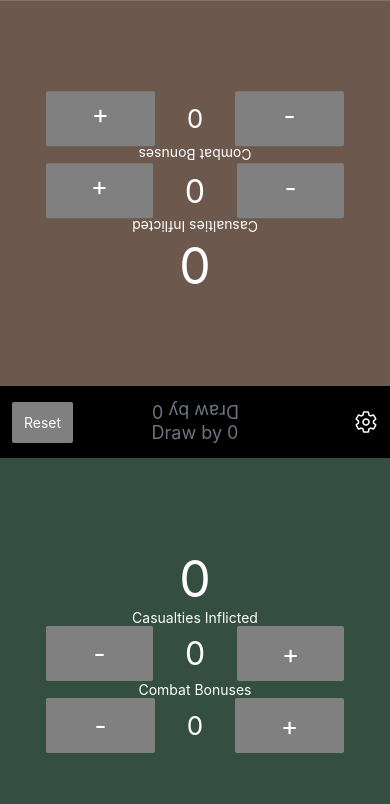
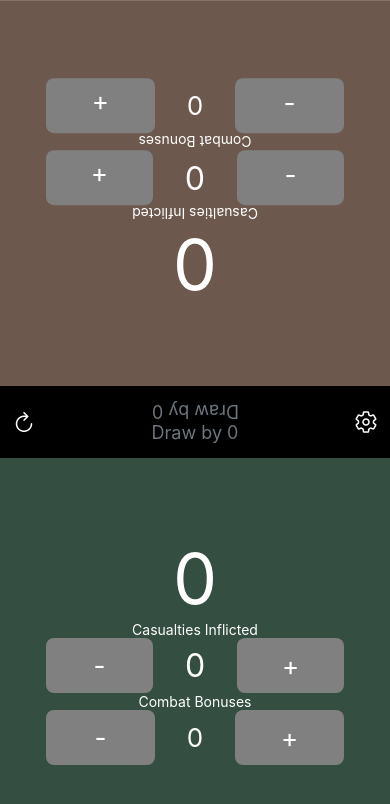
Before and after one commit to mpladow/wm-companion, a React Native app: screen /Home in a window 390 px wide. Shown: the top 804 px of the page. Built offline with nearby package versions, Linux system fonts and the light colour scheme.

Commit message:
added modal and settings feature

```diff
--- a/babel.config.js
+++ b/babel.config.js
@@ -10,7 +10,8 @@ module.exports = function (api) {
 						"@components": "./src/components",
 						"@utils": "./src/utils",
             "@hooks": "./src/hooks",
-            "@context": "./src/context"
+            "@context": "./src/context",
+            "@navigation": "./src/Navigation"
 					},
 					extensions: [".js", ".jsx", ".ts", ".tsx"],
 				},
--- a/src/Navigation/Home/screens/Home.tsx
+++ b/src/Navigation/Home/screens/Home.tsx
@@ -1,15 +1,18 @@
 import { StatusBar } from "expo-status-bar";
 import React, { useEffect, useMemo, useState } from "react";
-import { StyleSheet, Text, TouchableOpacity, View } from "react-native";
+import { Alert, FlatList, Modal, StyleSheet, Text, TouchableOpacity, View } from "react-native";
 
 import constants, { margin, playerTypes, results } from "@utils/constants";
 import { PlayerSection, ResultSection } from "./components";
 import CentreSection from "./components/CentreSection";
 import { ResultProps } from "@utils/types";
 import { useTheme } from "@hooks/useTheme";
+import CustomModal from "@components/CustomModal";
+import Settings from "@navigation/Settings/screens/Settings";
 
 export const Home = () => {
 	const theme = useTheme();
+	const [modalVisible, setModalVisible] = useState(false);
 	const [playerOneScore, setPlayerOneScore] = useState<number>(1);
 	const [playerTwoScore, setPlayerTwoScore] = useState<number>(0);
 	const [p1CasualtyScore, setP1CasualtyScore] = useState<number>(0);
@@ -19,7 +22,7 @@ export const Home = () => {
 
 	const combatResultTop = useMemo(() => {
 		const diff = playerOneScore - playerTwoScore;
-        const diffConverted = Math.abs(diff);
+		const diffConverted = Math.abs(diff);
 
 		if (diff > 0) {
 			return { result: results.Victory, diff: diffConverted } as ResultProps;
@@ -117,6 +120,7 @@ export const Home = () => {
 				}}
 			>
 				<CentreSection
+					handleSettingsPress={() => setModalVisible(!modalVisible)}
 					handleReset={handleReset}
 					topResultValue={combatResultTop}
 					bottomResultValue={combatResultBottom}
@@ -139,6 +143,9 @@ export const Home = () => {
 				/>
 			</View>
 			<StatusBar style='auto' />
+			<CustomModal setModalVisible={() => setModalVisible(!modalVisible)} modalVisible={modalVisible}>
+				<Settings/>
+			</CustomModal>
 		</View>
 	);
 };
--- a/src/Navigation/Home/screens/components/CentreSection.tsx
+++ b/src/Navigation/Home/screens/components/CentreSection.tsx
@@ -1,4 +1,4 @@
-import { StyleSheet, Text, View } from "react-native";
+import { Pressable, StyleSheet, Text, View } from "react-native";
 import React from "react";
 import ResultSection from "./ResultSection";
 import Button from "@components/button";
@@ -8,21 +8,24 @@ import Ionicons from "@expo/vector-icons/Ionicons";
 
 type CentreSectionProps = {
 	handleReset: () => void;
+	handleSettingsPress: () => void;
 	topResultValue?: ResultProps;
 	bottomResultValue?: ResultProps;
 };
-const CentreSection = ({ handleReset, topResultValue, bottomResultValue }: CentreSectionProps) => {
+const CentreSection = ({ handleReset, handleSettingsPress, topResultValue, bottomResultValue }: CentreSectionProps) => {
 	const { theme } = useTheme();
 	return (
 		<>
 			<View style={{ flex: 1, justifyContent: "center", alignItems: "flex-start" }}>
-				<Button onPress={handleReset} variant={"default"}>
-					<Text style={{ color: theme.text }}>Reset</Text>
-				</Button>
+				<Pressable onPress={handleReset}>
+					<Ionicons name='refresh' size={24} color={theme.text} />
+				</Pressable>
 			</View>
 			<ResultSection resultOne={bottomResultValue} resultTwo={topResultValue} />
 			<View style={{ flex: 1, justifyContent: "center", alignItems: "flex-end" }}>
-				<Ionicons name='settings-outline' size={24} color={theme.text} />
+				<Pressable onPress={handleSettingsPress}>
+					<Ionicons name='settings-outline' size={24} color={theme.text} />
+				</Pressable>
 			</View>
 		</>
 	);
--- a/src/Navigation/Home/screens/components/PlayerSection.tsx
+++ b/src/Navigation/Home/screens/components/PlayerSection.tsx
@@ -40,7 +40,7 @@ const PlayerSection = ({
 	return (
 		<View style={{ flex: 1, flexDirection: "column" }}>
 			<View style={{ flex: 1, justifyContent: "center", alignItems: "center", backgroundColor: "#eaeae" }}>
-				<Text style={{ fontSize: 50, color: theme.text }}>{playerScore}</Text>
+				<Text style={{ fontSize: 70, color: theme.text }}>{playerScore}</Text>
 			</View>
 
 			<View style={{ flex: 1, flexDirection: "column" }}>
--- /dev/null
+++ b/src/Navigation/Settings/screens/Settings.tsx
@@ -0,0 +1,61 @@
+import { FlatList, Pressable, StyleSheet, View } from "react-native";
+import React from "react";
+import { useTheme } from "@hooks/useTheme";
+import { Styling } from "@utils/index";
+import { Text } from "@components/index";
+import { margin } from "@utils/constants";
+
+const Settings = () => {
+	const { theme } = useTheme();
+	const onPress = () => {
+		console.log("onPress");
+	};
+	const settings = ["About"];
+	return (
+		<View style={{ display: "flex", flex: 1 }}>
+			<View>
+				<Text style={{ fontSize: Styling.lg }}>WMR Combat Calculator</Text>
+				<View style={{ marginVertical: margin }}>
+					<Text>A companion app to assist in Warmaster and Warmaster Revolution wargaming.</Text>
+					<Text>Future features:</Text>
+					<Text>- Combat score visual customisations</Text>
+					<Text>- Victory Points calculator</Text>
+					<Text>- Tournament Progress Management</Text>
+				</View>
+				<View style={{ marginVertical: margin }}>
+					<Text>
+						Disclaimer: This is a fan-made hobby project and I have no affiliation with Games Workshop or its
+						affiliates.
+					</Text>
+				</View>
+			</View>
+			{/* <FlatList
+				contentContainerStyle={{ flex: 1, justifyContent: "center" }}
+				data={settings}
+				renderItem={({ item, index }) => (
+					<View style={{ marginTop: Styling.md }}>
+						<Pressable key={index} onPress={onPress}>
+							<View
+								style={{
+									padding: 4,
+									borderWidth: 1,
+									borderColor: theme.backgroundVariant,
+									borderRadius: 4,
+									alignItems: "center",
+									flexDirection: "row",
+									height: 50,
+								}}
+							>
+								<Text>{item}</Text>
+							</View>
+						</Pressable>
+					</View>
+				)}
+			/> */}
+		</View>
+	);
+};
+
+export default Settings;
+
+const styles = StyleSheet.create({});
--- /dev/null
+++ b/src/components/CustomModal.tsx
@@ -0,0 +1,101 @@
+import { Alert, Dimensions, Modal, Pressable, StyleSheet, Text, TouchableWithoutFeedback, View } from "react-native";
+import React from "react";
+import { AntDesign } from "@expo/vector-icons";
+import Button from "./button";
+import { useTheme } from "@hooks/useTheme";
+
+type CustomModalProps = {
+	setModalVisible: () => void;
+	modalVisible: boolean;
+	children: JSX.Element;
+};
+
+const CustomModal = ({ setModalVisible, modalVisible, children }: CustomModalProps) => {
+	const windowWidth = Dimensions.get("window").width;
+    const {theme} = useTheme();
+
+	return (
+		<Modal
+			animationType='fade'
+			transparent={true}
+			visible={modalVisible}
+			onRequestClose={() => {
+				Alert.alert("Modal has been closed.");
+				setModalVisible();
+			}}
+		>
+			<TouchableWithoutFeedback onPress={setModalVisible}>
+				<View style={styles.modalOverlay} />
+			</TouchableWithoutFeedback>
+			<View style={styles.centeredView}>
+				<View style={[styles.modalView, { width: windowWidth - 40, backgroundColor:  theme.background}]}>
+					<>
+						<View style={{ position: "absolute", right: 0, flexDirection: "row", padding: 20 }}>
+							<Pressable onPress={setModalVisible}>
+								<AntDesign name='close' size={24} color={theme.text} />
+							</Pressable>
+						</View>
+						{children}
+					</>
+				</View>
+				<View></View>
+			</View>
+		</Modal>
+	);
+};
+
+export default CustomModal;
+
+const styles = StyleSheet.create({
+	modalOverlay: {
+		position: "absolute",
+		top: 0,
+		bottom: 0,
+		left: 0,
+		right: 0,
+		backgroundColor: "rgba(0,0,0,0.5)",
+	},
+	centeredView: {
+		flex: 1,
+		justifyContent: "center",
+		alignItems: "center",
+		// marginTop: 22,
+	},
+	modalView: {
+		flex: 1,
+		margin: 50,
+		backgroundColor: "white",
+		borderRadius: 20,
+		paddingVertical: 40,
+        paddingHorizontal: 40,
+		//alignItems: "center",
+		shadowColor: "#000",
+		shadowOffset: {
+			width: 0,
+			height: 2,
+		},
+		shadowOpacity: 0.25,
+		shadowRadius: 4,
+		elevation: 5,
+	},
+	button: {
+		borderRadius: 20,
+		padding: 10,
+		elevation: 2,
+	},
+	buttonOpen: {
+		backgroundColor: "#F194FF",
+	},
+	buttonClose: {
+		backgroundColor: "#2196F3",
+	},
+	textStyle: {
+		color: "white",
+		fontWeight: "bold",
+		textAlign: "center",
+	},
+	modalText: {
+		marginBottom: 15,
+		textAlign: "center",
+	},
+});
--- /dev/null
+++ b/src/components/CustomText.tsx
@@ -0,0 +1,15 @@
+import { StyleSheet, Text, TextProps, View } from "react-native";
+import React from "react";
+import { useTheme } from "@hooks/useTheme";
+
+
+const CustomText = ({ children, ...props }: TextProps) => {
+	const { theme } = useTheme();
+	return (
+		<Text {...props} style={[props.style, { color: theme.text }]}>
+			{children}
+		</Text>
+	);
+};
+
+export default CustomText;
--- a/src/components/button.tsx
+++ b/src/components/button.tsx
@@ -9,7 +9,12 @@ type buttonProps = {
 };
 const Button = ({ children, onPress, variant }: buttonProps) => {
 	return (
-		<TouchableOpacity hitSlop={20} activeOpacity={0.8} onPress={onPress} style={[styles.button, {alignItems: 'center'}]}>
+		<TouchableOpacity
+			hitSlop={20}
+			activeOpacity={0.8}
+			onPress={onPress}
+			style={[styles.button, { alignItems: "center" }]}
+		>
 			{children}
 		</TouchableOpacity>
 	);
@@ -18,5 +23,5 @@ const Button = ({ children, onPress, variant }: buttonProps) => {
 export default Button;
 
 const styles = StyleSheet.create({
-	button: { padding: 12, backgroundColor: "grey", borderRadius: 2 },
+	button: { padding: 12, backgroundColor: "grey", borderRadius: 8 },
 });
--- a/src/components/index.tsx
+++ b/src/components/index.tsx
@@ -1,3 +1,3 @@
 import { default as Button } from "./button";
-
-export { Button };
+import {default as Text} from "./CustomText";
+export { Button, Text };
--- a/tsconfig.json
+++ b/tsconfig.json
@@ -2,12 +2,13 @@
   "extends": "expo/tsconfig.base",
   "compilerOptions": {
     "strict": true,
-    "baseUrl": "",
+    "baseUrl": ".",
     "paths": {
       "@components/*": ["src/components/*"],
       "@utils/*": ["src/utils/*"],
       "@context/*": ["src/context/*"],
-      "@hooks/*": ["src/hooks/*"]
+      "@hooks/*": ["src/hooks/*"],
+      "@navigation/*": ["src/Navigation/*"]
     }
   },
   "exclude": ["node_modules"]
```
